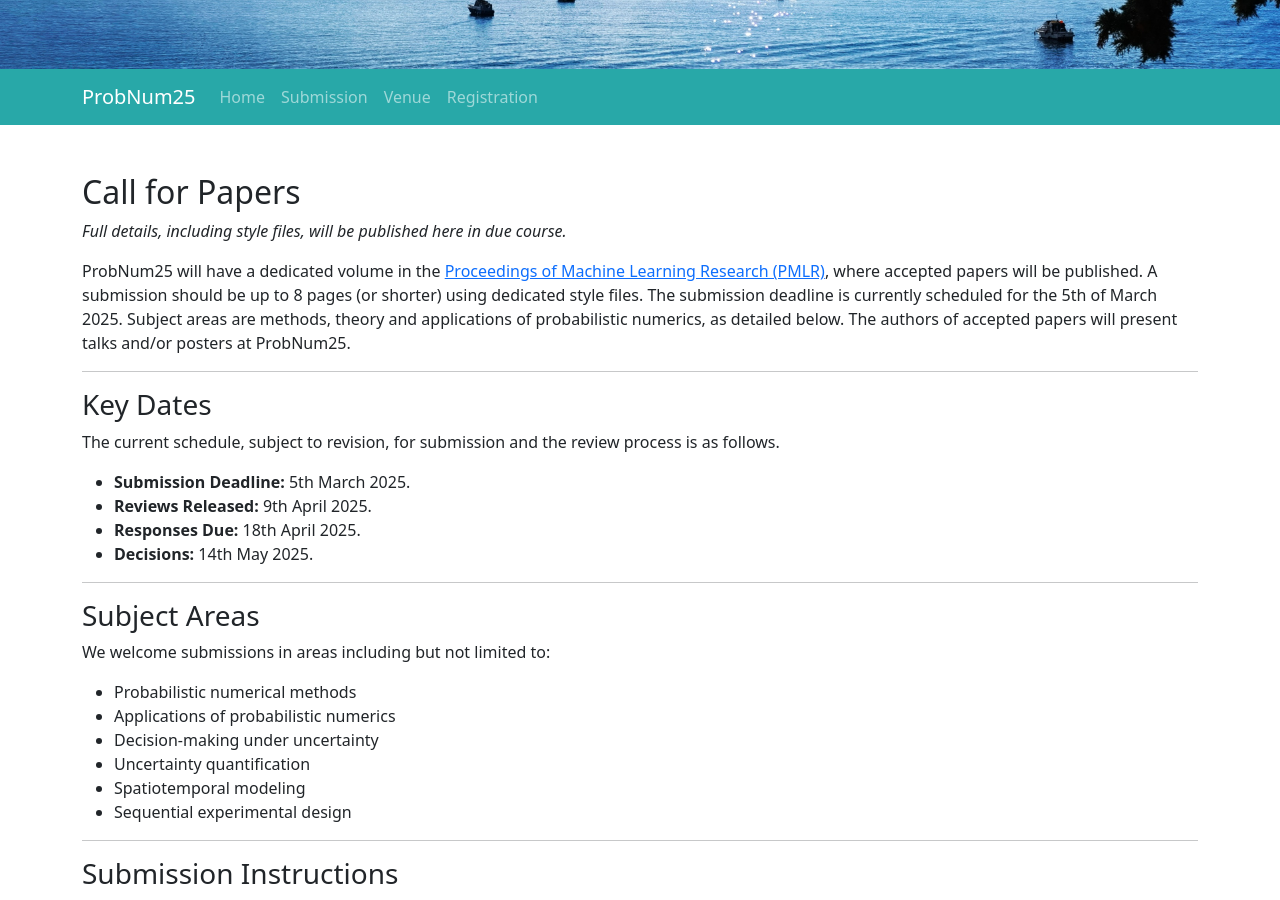
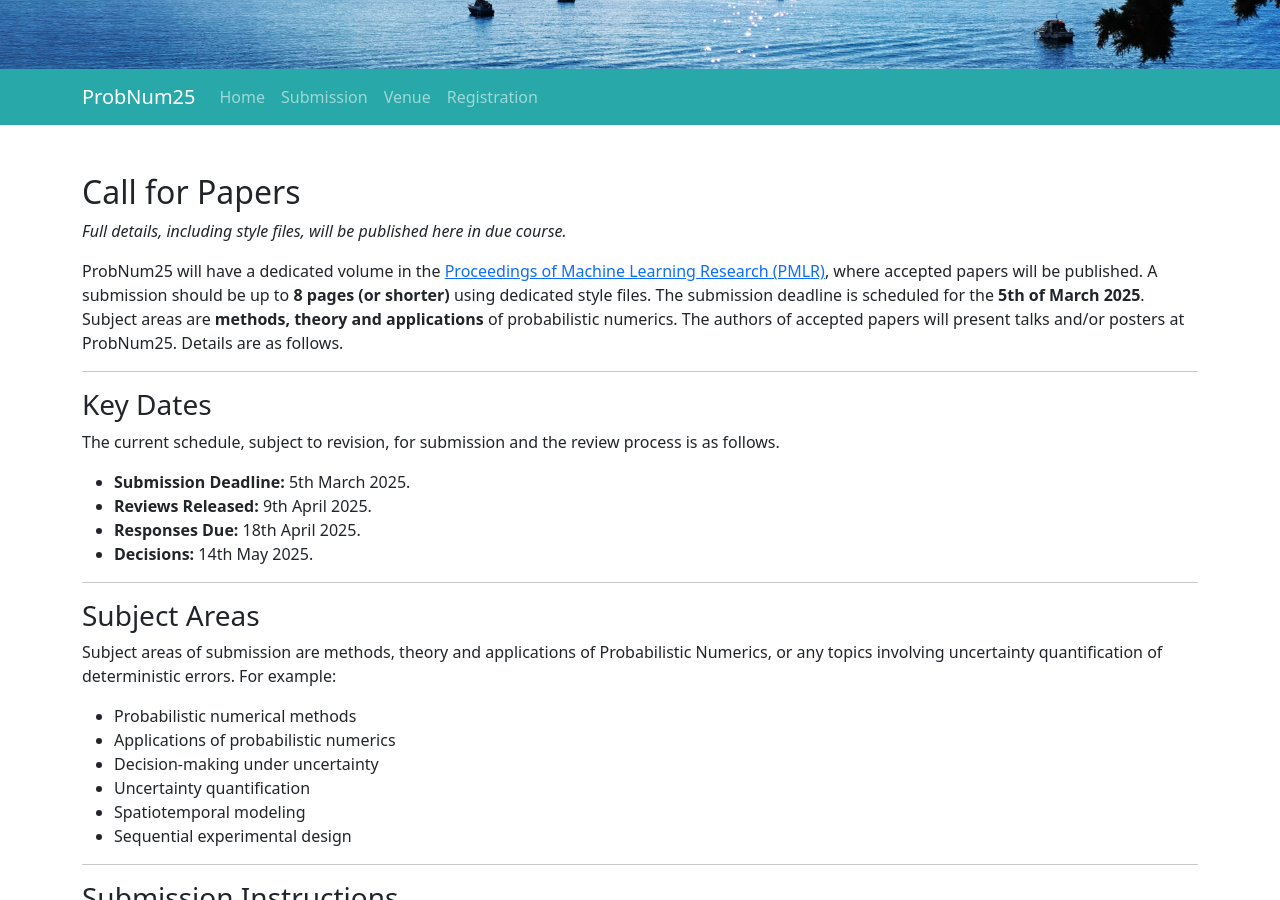
Before and after one commit to probnum2026/probnum2026.github.io, a Jekyll site: the page built from submissions.md, in a window 1280 px wide and 900 px high, scrolled down 251 px. Built offline with Jekyll 4.4.1, drawn with Linux system fonts in a browser that asks for light colours; nearby versions of some CDN libraries.

Commit message:
Update submissions.md

```diff
--- a/submissions.md
+++ b/submissions.md
@@ -10,9 +10,10 @@ header_image: juan3.jpg
 _Full details, including style files, will be published here in due course._
 
 
-ProbNum25 will have a dedicated volume in the [Proceedings of Machine Learning Research (PMLR)](https://proceedings.mlr.press), where accepted papers will be published. A submission should be up to 8 pages (or shorter) using dedicated style files. The submission deadline is currently scheduled for the 5th of March 2025.
-Subject areas are methods, theory and applications of probabilistic numerics, as detailed below.
+ProbNum25 will have a dedicated volume in the [Proceedings of Machine Learning Research (PMLR)](https://proceedings.mlr.press), where accepted papers will be published. A submission should be up to **8 pages (or shorter)** using dedicated style files. The submission deadline is scheduled for the **5th of March 2025**.
+Subject areas are **methods, theory and applications** of probabilistic numerics.
 The authors of accepted papers will present talks and/or posters at ProbNum25.
+Details are as follows.
 
 ---
 ### Key Dates
@@ -27,7 +28,8 @@ The current schedule, subject to revision, for submission and the review process
 ---
 ### Subject Areas
 
-We welcome submissions in areas including but not limited to:
+Subject areas of submission are methods, theory and applications of Probabilistic Numerics, or any topics involving uncertainty quantification of deterministic errors.
+For example:
 
 - Probabilistic numerical methods
 - Applications of probabilistic numerics
```
